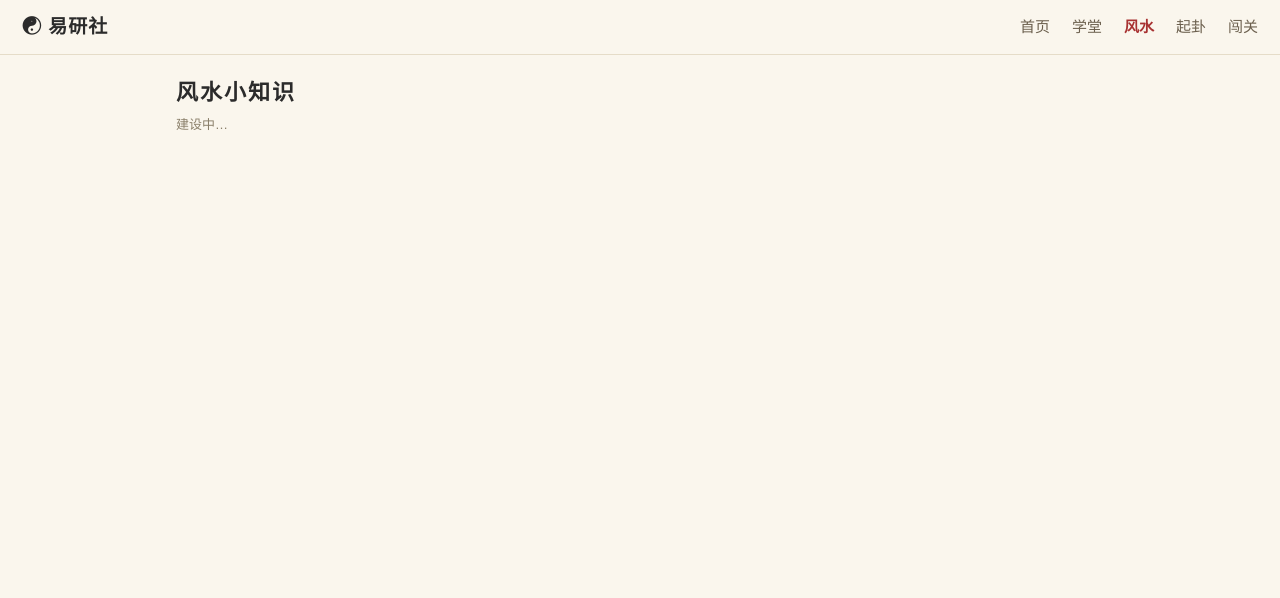
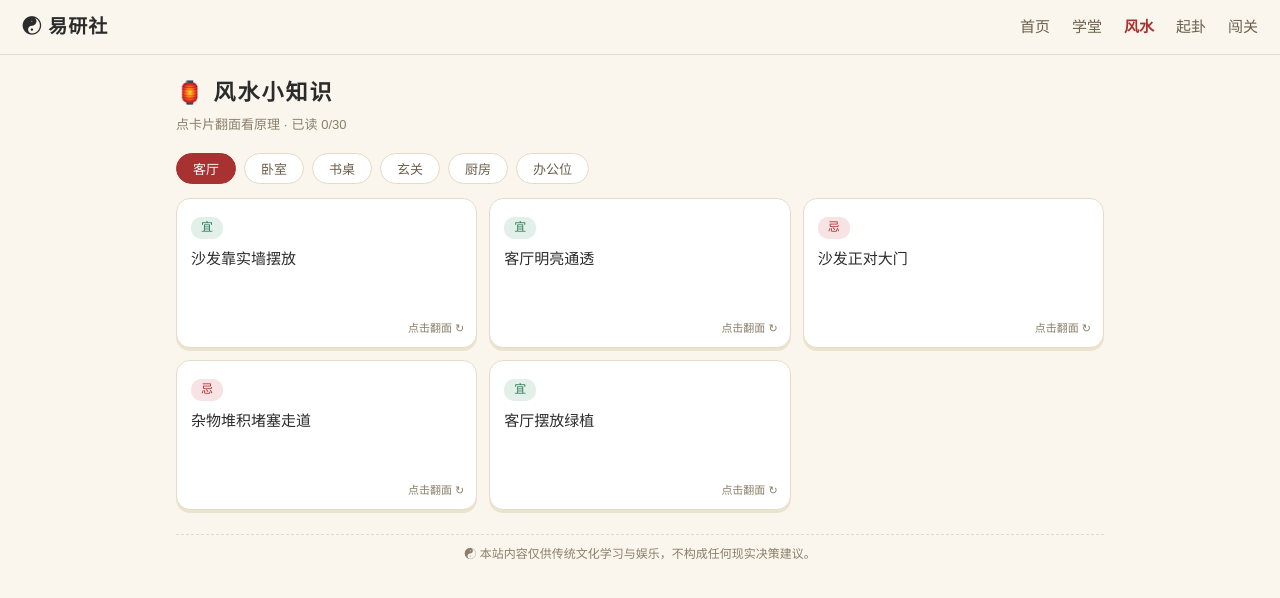
Before and after one commit to EKD5-dg/ai-yiyanshe-study, a Vue app: page /fengshui in a window 1280 px wide. Shown: the top 598 px of the page. Built offline with nearby package versions, Linux system fonts and the light colour scheme.

Commit message:
feat: 风水小知识翻卡页

```diff
--- a/src/views/FengshuiView.vue
+++ b/src/views/FengshuiView.vue
@@ -1,6 +1,51 @@
+<script setup>
+import { ref, computed } from 'vue'
+import { useProgressStore } from '../stores/progress'
+import FlipCard from '../components/FlipCard.vue'
+import DisclaimerBar from '../components/DisclaimerBar.vue'
+import fengshui from '../data/fengshui.json'
+
+const store = useProgressStore()
+const scenes = ['客厅', '卧室', '书桌', '玄关', '厨房', '办公位']
+const active = ref('客厅')
+const cards = computed(() => fengshui.filter(f => f.scene === active.value))
+</script>
+
 <template>
   <div class="page">
-    <h1 class="page-title">风水小知识</h1>
-    <p class="page-sub">建设中…</p>
+    <h1 class="page-title">🏮 风水小知识</h1>
+    <p class="page-sub">点卡片翻面看原理 · 已读 {{ store.readFengshui.length }}/{{ fengshui.length }}</p>
+
+    <div class="tabs">
+      <button v-for="s in scenes" :key="s" class="tab" :class="{ on: active === s }" @click="active = s">{{ s }}</button>
+    </div>
+
+    <div class="grid">
+      <FlipCard v-for="c in cards" :key="c.id" @open="store.readCard(c.id)">
+        <template #front>
+          <span class="tag" :class="c.kind === '宜' ? 'tag-good' : 'tag-bad'">{{ c.kind }}</span>
+          <p class="summary">{{ c.summary }}</p>
+          <span v-if="store.readFengshui.includes(c.id)" class="read">✓ 已读</span>
+          <span class="hint">点击翻面 ↻</span>
+        </template>
+        <template #back>{{ c.detail }}</template>
+      </FlipCard>
+    </div>
+
+    <DisclaimerBar />
   </div>
 </template>
+
+<style scoped>
+.tabs { display: flex; gap: 8px; flex-wrap: wrap; margin-bottom: 14px; }
+.tab {
+  border: 1px solid var(--line); background: #fff; padding: 5px 16px;
+  border-radius: 18px; cursor: pointer; font-size: 13px; color: var(--ink-2);
+}
+.tab.on { background: var(--cinnabar); border-color: var(--cinnabar); color: #fff; }
+.grid { display: grid; grid-template-columns: repeat(3, 1fr); gap: 12px; }
+.summary { font-size: 15px; margin-top: 8px; }
+.read { position: absolute; top: 10px; right: 12px; font-size: 11px; color: var(--good); }
+.hint { position: absolute; bottom: 10px; right: 12px; font-size: 11px; color: var(--muted); }
+@media (max-width: 720px) { .grid { grid-template-columns: 1fr; } }
+</style>
```
